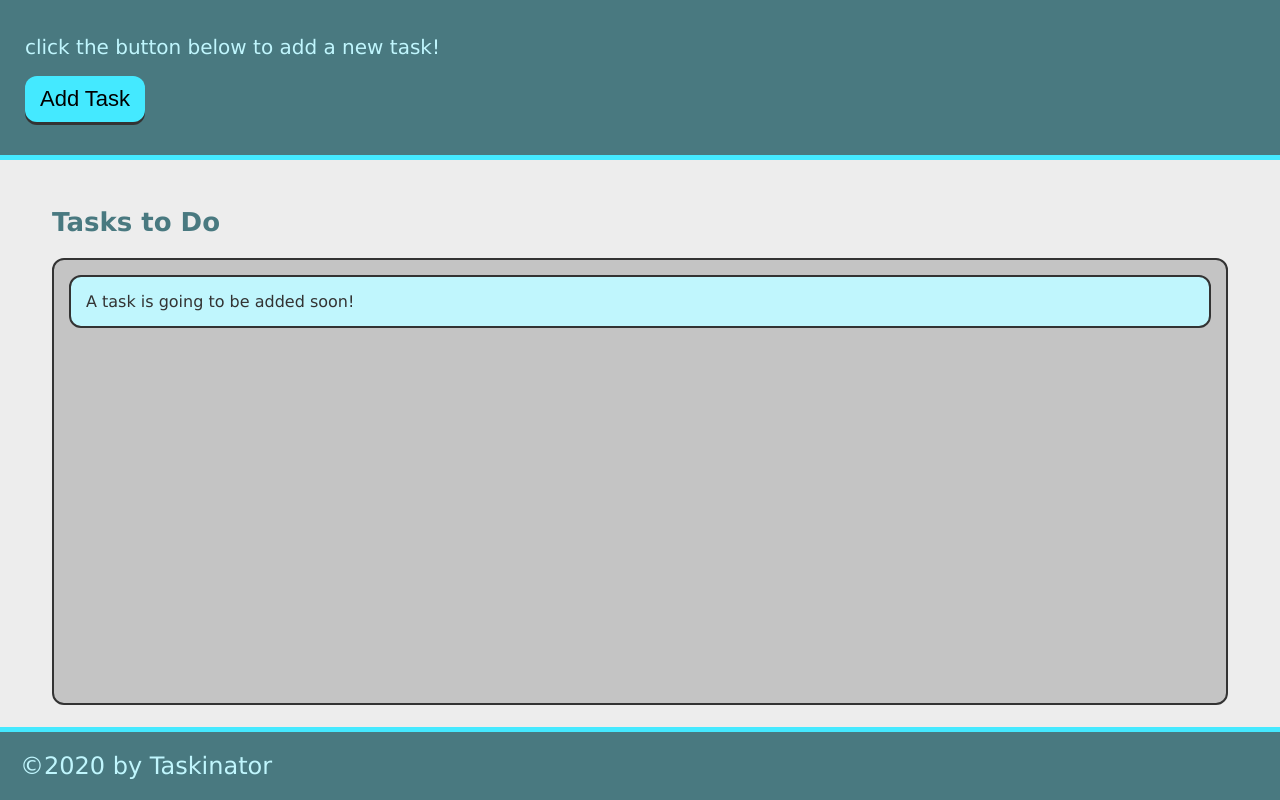
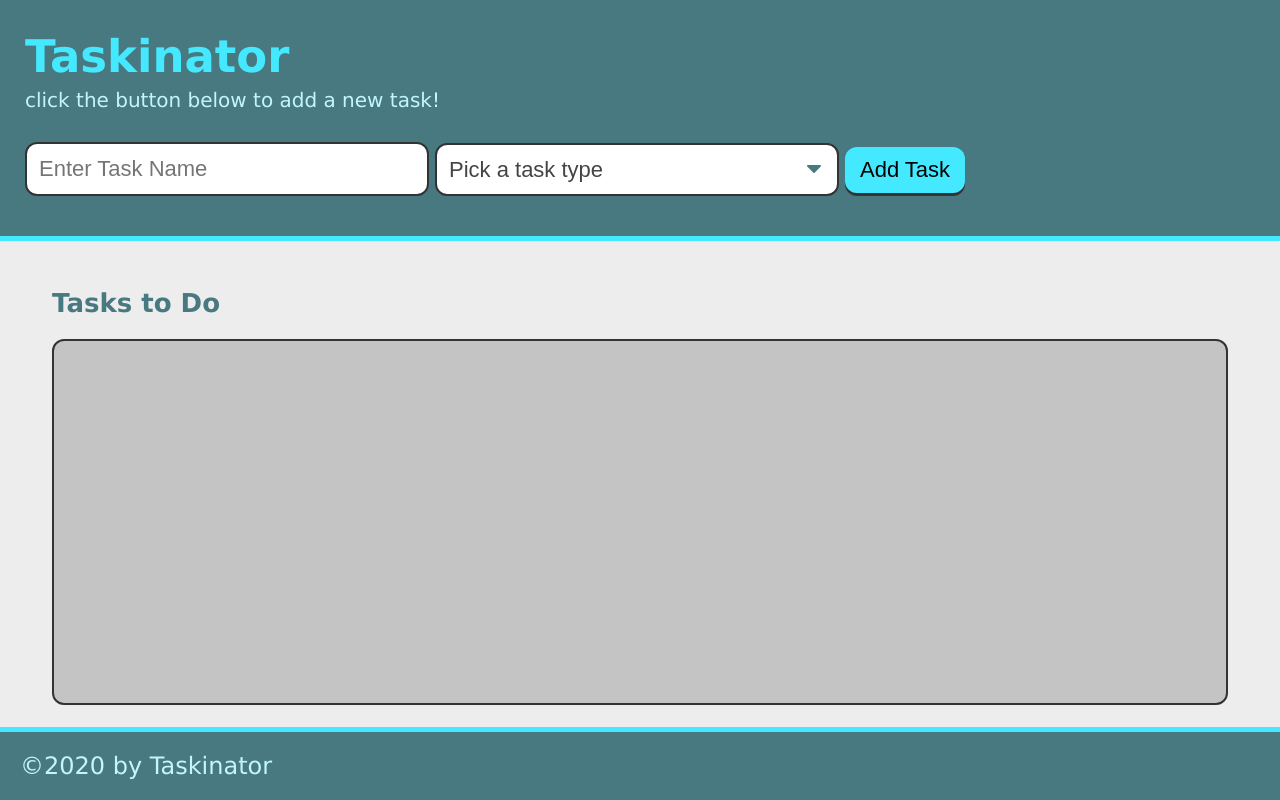
Before and after one commit to potworam/taskinator, a plain HTML site: page index.html in a window 1280 px wide. Drawn offline with Linux system fonts and the light colour scheme.

Commit message:
added dropdown selector

```diff
--- a/index.html
+++ b/index.html
@@ -9,19 +9,31 @@
 </head>
 <body>
     <header>
-        <h1 class="page-title"></h1>
+        <h1 class="page-title"> Taskinator</h1>
         <p>
             click the button below to add a new task!
         </p>
-        <button class="btn" id="save-task">Add Task</button>
+        <form id="task-form">
+            <div class="form-group">
+                <input type="text" name="task-name" placeholder="Enter Task Name" />
+              </div>
+              <div class="form-group">
+                <select name="task-type" class="select-dropdown">
+                  <option value="" disabled selected>Pick a task type</option>
+                  <option value="Print">Print</option>
+                  <option value="Web">Web</option>
+                  <option value="Mobile">Mobile</option>
+                </select>
+              </div>
+            <div class="form-group">
+            <button class="btn" id="save-task" type="submit">Add Task</button>
+        </div>
+        </form>
     </header>
     <main class="page-content">
         <section class="task-list-wrapper">
             <h2 class="list-title">Tasks to Do</h2>
             <ul class="task-list" id="tasks-to-do">
-                <li class="task-item">
-                    A task is going to be added soon!
-                </li>
             </ul>
         </section>
     </main>
```
